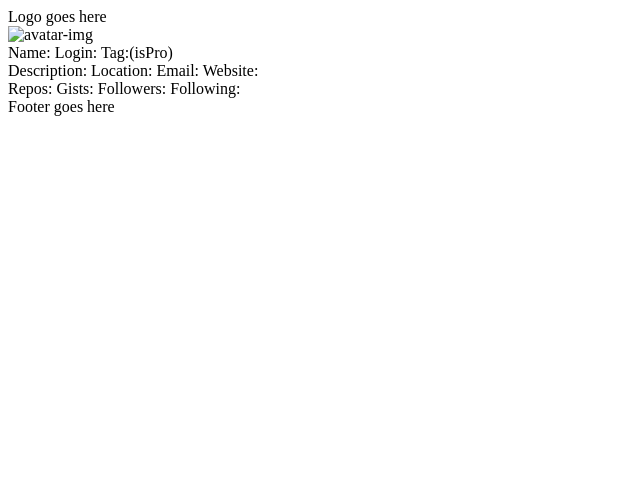
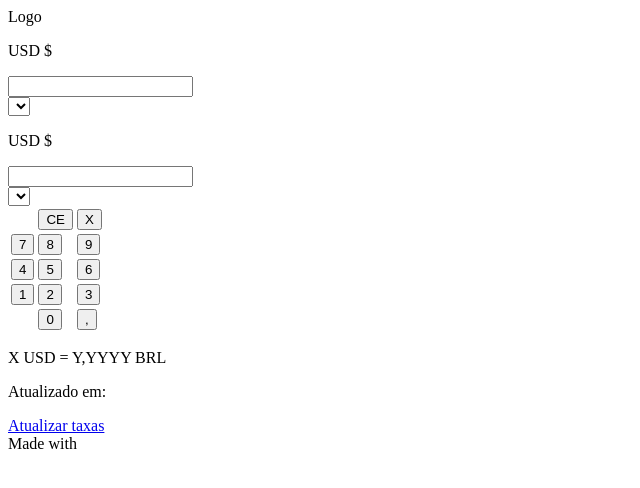
Before and after one commit to augustobrit/currency-converter, a website: page index.html in a window 1280 px wide. Shown: the whole page, without its empty margins (0-640 px from the left). Drawn offline with Linux system fonts and the light colour scheme; no server answers.

Commit message:
get data from api and added html

```diff
--- a/index.html
+++ b/index.html
@@ -3,22 +3,69 @@
   <head>
     <meta charset="UTF-8" />
     <meta name="viewport" content="width=device-width, initial-scale=1.0" />
-    <title>Document</title>
+    <title>Currency Converter</title>
   </head>
   <body>
-    <div class="header">Logo goes here</div>
-    <div class="middle">
-      <div>
-        <img src="" alt="avatar-img" />
-        <span></span>
+    <header>
+      Logo
+    </header>
+    <main>
+      <div id="fields">
+        <div id="first">
+          <div>
+            <p>USD $</p>
+            <input />
+          </div>
+          <select id="select_first"></select>
+        </div>
+        <div id="second">
+          <div>
+            <p>USD $</p>
+            <input />
+          </div>
+          <select id="select_second"></select>
+        </div>
       </div>
-      <div>Name: Login: Tag:(isPro)</div>
-      <div>Description: Location: Email: Website:</div>
-      <div>Repos: Gists: Followers: Following:</div>
+      <div id="keyboard">
+        <table>
+          <tr>
+            <td></td>
+            <td><button>CE</button></td>
+            <td><button>X</button></td>
+          </tr>
+
+          <tr>
+            <td><button>7</button></td>
+            <td><button>8</button></td>
+            <td><button>9</button></td>
+          </tr>
+
+          <tr>
+            <td><button>4</button></td>
+            <td><button>5</button></td>
+            <td><button>6</button></td>
+          </tr>
+
+          <tr>
+            <td><button>1</button></td>
+            <td><button>2</button></td>
+            <td><button>3</button></td>
+          </tr>
+
+          <tr>
+            <td></td>
+            <td><button>0</button></td>
+            <td><button>,</button></td>
+          </tr>
+        </table>
+      </div>
+    </main>
+    <div class="taxes">
+      <p>X USD = Y,YYYY BRL</p>
+      <p>Atualizado em:</p>
+      <a href="url">Atualizar taxas</a>
     </div>
-    <div class="footer">
-      Footer goes here
-    </div>
+    <footer>Made with</footer>
     <script src="./scripts.js"></script>
   </body>
 </html>
--- a/scripts.js
+++ b/scripts.js
@@ -1,17 +1,19 @@
-// Callbacks
-// Promises
-// Async/Await
+// https://api.exchangeratesapi.io/latest?base=USD
+// https://api.exchangeratesapi.io/latest?symbols=USD,GBP
 
-const GITHUB_API = "https://api.github.com/users";
+const EXCH_API = "https://api.exchangeratesapi.io/latest?";
 
-const getUser = async userName => {
-  let user = null;
+const getData = async () => {
   try {
-    user = await (await fetch(`${GITHUB_API}/${user}`)).json();
-    return user;
+    let res = await fetch(EXCH_API);
+    return res.json();
   } catch (error) {
-    console.log("Error", error);
+    console.log(error);
   }
 };
 
-getUser("augustobrit").then(console.log);
+console.log(
+  getData()
+    .then(data => console.log(data.rates))
+    .catch(error => console.log(error.message))
+);
```
